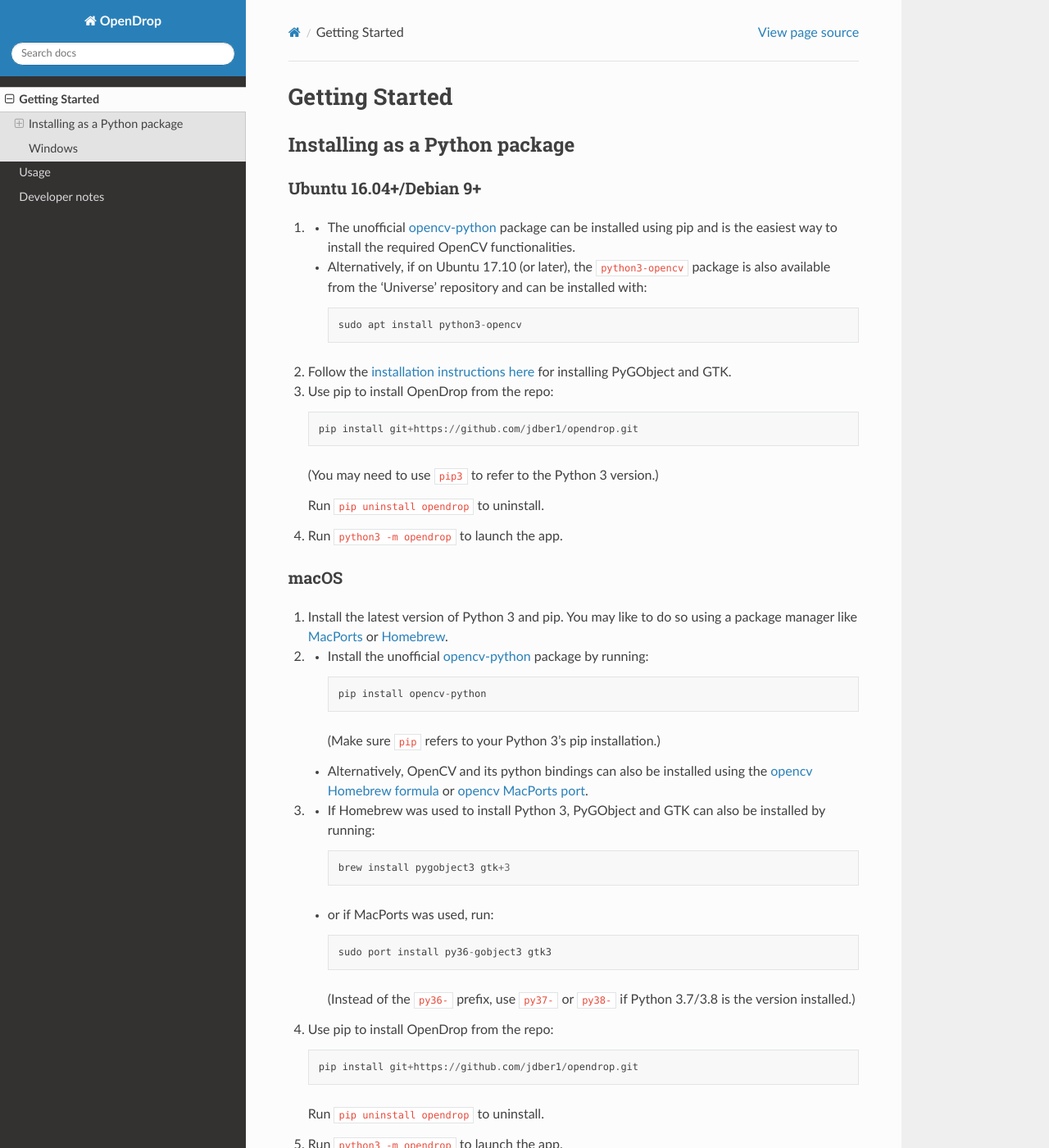
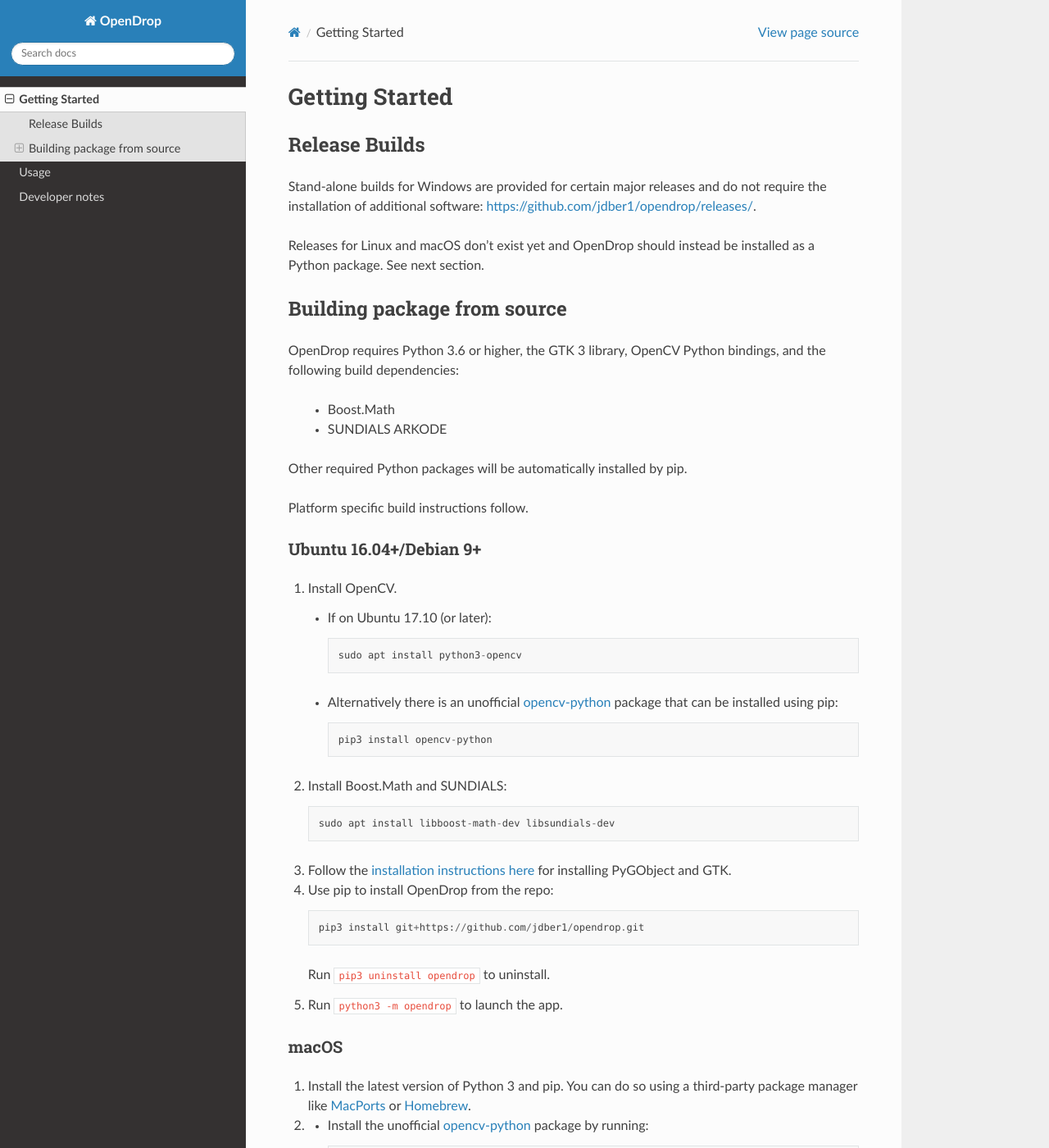
Before and after one commit to jdber1/opendrop, a Sphinx documentation site: the page built from docs/getting_started/index.rst, in a window 1280 px wide and 1400 px high. Shown: the whole window at 82% size. Built offline with Sphinx 7.4.7 and the Read the Docs theme 2.0.0, drawn with Linux system fonts in a browser that asks for light colours; some of the changed text lies outside the part shown.

Commit message:
Update installation instructions
New build dependencies are required for v3.3.0

```diff
--- a/docs/getting_started/index.rst
+++ b/docs/getting_started/index.rst
@@ -2,27 +2,54 @@
 Getting Started
 ###############
 
-******************************
-Installing as a Python package
-******************************
+**************
+Release Builds
+**************
+
+Stand-alone builds for Windows are provided for certain major releases and do not require the installation of
+additional software: https://github.com/jdber1/opendrop/releases/.
+
+Releases for Linux and macOS don't exist yet and OpenDrop should instead be installed as a Python package. See next section.
+
+****************************
+Building package from source
+****************************
+
+OpenDrop requires Python 3.6 or higher, the GTK 3 library, OpenCV Python bindings, and the following build dependencies:
+
+    * Boost.Math
+    * SUNDIALS ARKODE
+
+Other required Python packages will be automatically installed by pip.
+
+Platform specific build instructions follow.
+
 
 Ubuntu 16.04+/Debian 9+
 =======================
 
-#. * The unofficial opencv-python_ package can be installed using pip and is the easiest way to install the required OpenCV functionalities.
-   * Alternatively, if on Ubuntu 17.10 (or later), the ``python3-opencv`` package is also available from the 'Universe' repository and can be installed with::
+#. Install OpenCV.
+
+   * If on Ubuntu 17.10 (or later)::
 
        sudo apt install python3-opencv
+
+   * Alternatively there is an unofficial opencv-python_ package that can be installed using pip::
+
+       pip3 install opencv-python
+
+
+#. Install Boost.Math and SUNDIALS::
+
+       sudo apt install libboost-math-dev libsundials-dev
 
 #. Follow the `installation instructions here <https://pygobject.readthedocs.io/en/latest/getting_started.html#ubuntu-logo-ubuntu-debian-logo-debian>`_ for installing PyGObject and GTK.
 
 #. Use pip to install OpenDrop from the repo::
 
-       pip install git+https://github.com/jdber1/opendrop.git
+       pip3 install git+https://github.com/jdber1/opendrop.git
 
-   (You may need to use ``pip3`` to refer to the Python 3 version.)
-
-   Run ``pip uninstall opendrop`` to uninstall.
+   Run ``pip3 uninstall opendrop`` to uninstall.
 
 #. Run ``python3 -m opendrop`` to launch the app.
 
@@ -30,7 +57,7 @@
 macOS
 =====
 
-1. Install the latest version of Python 3 and pip. You may like to do so using a package manager like MacPorts_ or Homebrew_.
+1. Install the latest version of Python 3 and pip. You can do so using a third-party package manager like MacPorts_ or Homebrew_.
 
 2. - Install the unofficial opencv-python_ package by running::
 
@@ -49,6 +76,8 @@
 
      (Instead of the ``py36-`` prefix, use ``py37-`` or ``py38-`` if Python 3.7/3.8 is the version installed.)
 
+#. Install Boost.Math and SUNDIALS. (todo: Add MacPorts and Homebrew example).
+
 4. Use pip to install OpenDrop from the repo::
 
        pip install git+https://github.com/jdber1/opendrop.git
@@ -58,15 +87,11 @@
 5. Run ``python3 -m opendrop`` to launch the app.
 
 
-******************************
 Windows
-******************************
+=======
 
-Installing OpenDrop as a Python package is possible on Windows using the likes of MSYS2 or Anaconda but the
-process is not very straight forward.
-
-Stand-alone binaries for Windows are provided for certain major releases and do not require the installation of
-additional software: https://github.com/jdber1/opendrop/releases/.
+Installing OpenDrop as a Python package is possible on Windows using platforms like MSYS2 or Anaconda.
+The process is not very straightforward so your mileage may vary.
 
 
 .. _opencv-python: https://pypi.org/project/opencv-python/
```
